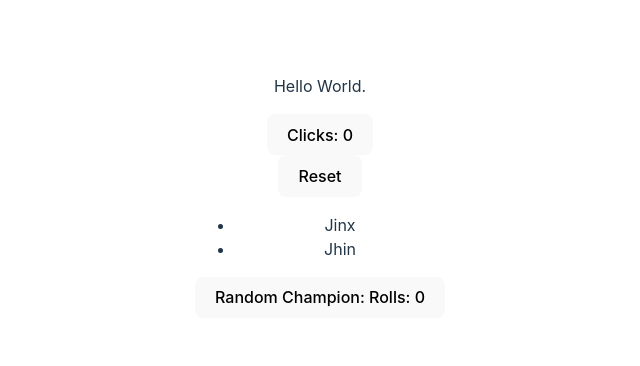
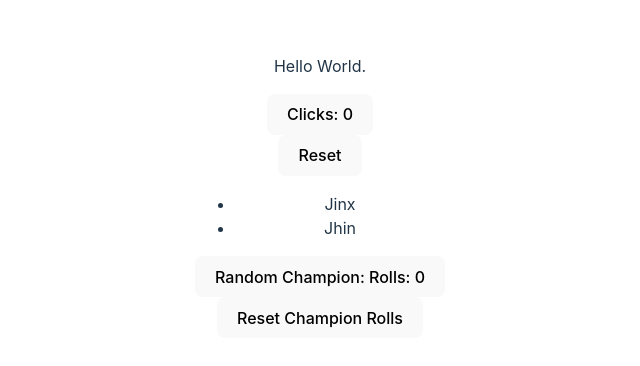
Before and after one commit to bjeker/champion-roller, a React (Vite) app: page / in a window 1280 px wide. Shown: the part 212-578 px from the top of the page, without its empty margins (320-960 px from the left). Built offline with nearby package versions, Linux system fonts and the light colour scheme.

Commit message:
added a reset champion rolls btn

```diff
--- a/src/Game.jsx
+++ b/src/Game.jsx
@@ -41,6 +41,13 @@ function Game() {
       }}>
         Random Champion: {randChamp} Rolls: {roll}
       </button>
+      <br></br>
+      <button onClick={() => {
+        setRandChamp(null)
+        setRoll(0);
+      }}>
+        Reset Champion Rolls
+      </button>
     </>
   )
 }
```
